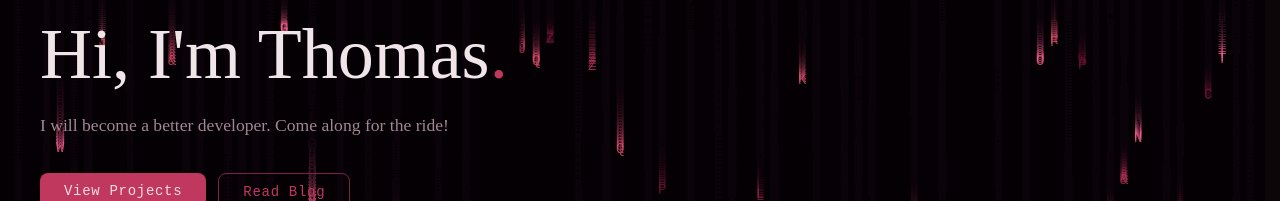
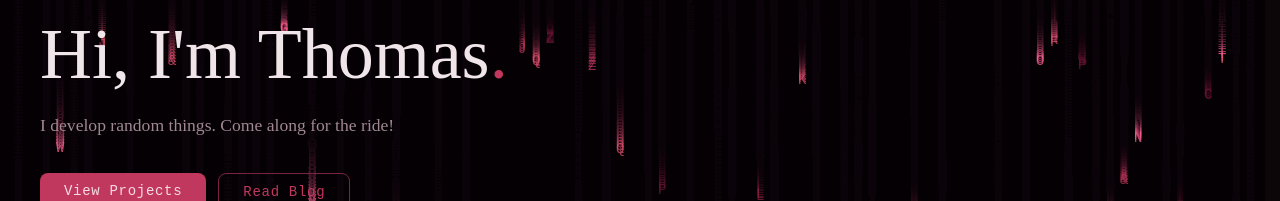
Before and after one commit to tawaim/tawaim-site, a Next.js app: page / in a window 1280 px wide. Shown: the part 302-503 px from the top of the page. Built offline with nearby package versions, Linux system fonts and the light colour scheme.

Commit message:
updated landing verbiage

```diff
--- a/app/page.tsx
+++ b/app/page.tsx
@@ -132,7 +132,7 @@ export default function Home() {
           Hi, I&apos;m Thomas<span style={{ color: "#c0385e" }}>.</span>
         </h1>
         <p style={{ color: "#a08890", fontSize: "1.1rem", maxWidth: "480px", lineHeight: 1.7, marginBottom: "2rem" }}>
-          I will become a better developer. Come along for the ride!
+          I develop random things. Come along for the ride!
         </p>
         <div style={{ display: "flex", gap: "12px", flexWrap: "wrap" }}>
           <Link href="/projects" style={{ ...linkBase, background: "#c0385e", color: "#f5dce4" }}>
```
